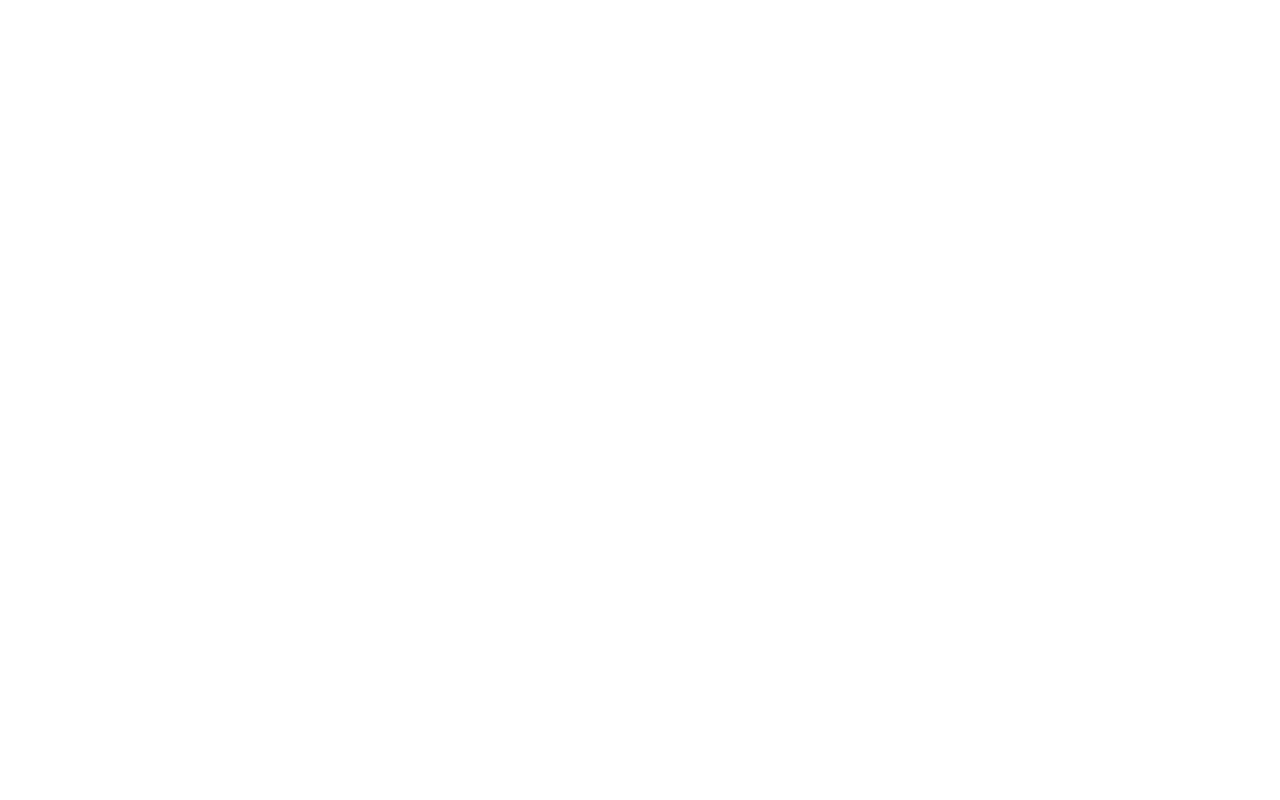
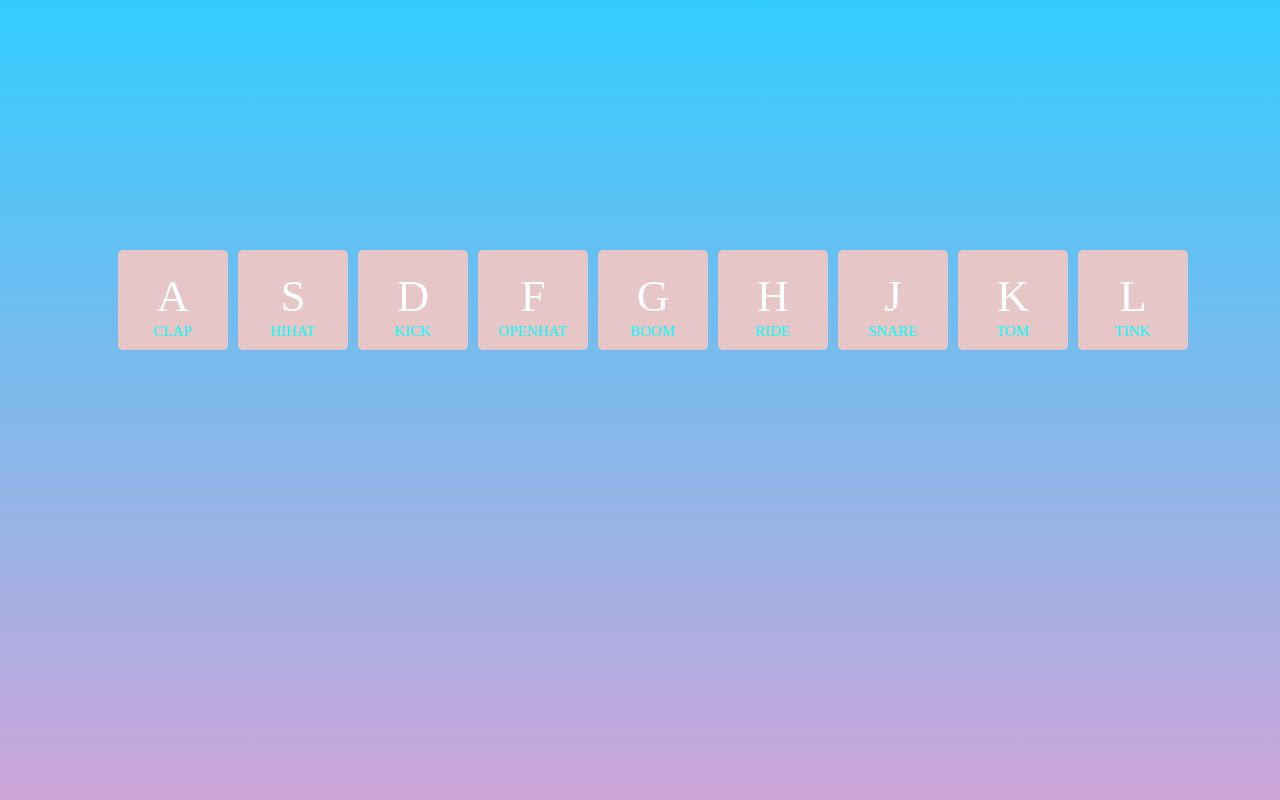
Before and after one commit to Saurav-Pant/30days30projects, a plain HTML site: page Twelth_Project_Drum_Kit/index.html in a window 1280 px wide. Shown: the top 800 px of the page. Drawn offline with Linux system fonts and the light colour scheme.

Commit message:
Html and Css Approx Done

```diff
--- a/Twelth_Project_Drum_Kit/index.html
+++ b/Twelth_Project_Drum_Kit/index.html
@@ -8,7 +8,49 @@
     <link rel="stylesheet" href="style.css" />
   </head>
   <body>
+    <div class="whole_body">
+      <div class="alphabet">
+        <div class="clap1 box">
+          <div class="clap imp">A</div>
+          <span class="chk">CLAP</span>
+        </div>
+        <div class="hihat1 box">
+          <div class="hihat imp">S</div>
+          <span class="chk">HIHAT</span>
+        </div>
+        <div class="kick1 box">
+          <div class="kick imp">D</div>
+          <span class="chk">KICK</span>
+        </div>
+        <div class="openhat1 box">
+          <div class="openhat imp">F</div>
+          <span class="chk">OPENHAT</span>
+        </div>
+        <div class="boom1 box">
+          <div class="boom imp">G</div>
+          <span class="chk">BOOM</span>
+        </div>
+        <div class="ride1 box">
+          <div class="ride imp">H</div>
+          <span class="chk">RIDE</span>
+        </div>
 
+        <div class="snare1 box">
+          <div class="snare imp">J</div>
+          <span class="chk">SNARE</span>
+        </div>
+        <div class="tom1 box">
+          <div class="tom imp">K</div>
+          <span class="chk">TOM</span>
+        </div>
+        <div class="tink1 box">
+          <div class="tink imp">L</div>
+          <span class="chk">TINK</span>
+        </div>
+      </div>
+
+
+    </div>
 
     <script src="index.js"></script>
   </body>
--- a/Twelth_Project_Drum_Kit/index.js
+++ b/Twelth_Project_Drum_Kit/index.js
@@ -0,0 +1,2 @@
+let all = document.querySelectorAll(".box");
+console.log(all);
--- a/Twelth_Project_Drum_Kit/style.css
+++ b/Twelth_Project_Drum_Kit/style.css
@@ -4,7 +4,34 @@
   box-sizing: border-box;
 }
 
-img {
-    background-image: url('/Twelth_Project_Drum_Kit/images/background.jpg');
-  background-size: cover;
+body {
+  background: linear-gradient(to bottom, #33ccff 0%, #ff99cc 100%) no-repeat;
+  height: 100vh;
+  width: 100%;
 }
+
+.alphabet {
+  display: flex;
+  align-items: center;
+  justify-content: center;
+  margin-top: 250px;
+}
+.alphabet .box {
+  background-color: rgb(230, 198, 198);
+  color: white;
+  margin-left: 10px;
+  height: 100px;
+  width: 110px;
+  text-align: center;
+  padding-top: 20px;
+  cursor: pointer;
+  border-radius: 5px;
+}
+.alphabet .box .chk {
+  color: aqua;
+  padding-top: 15px;
+  font-size: 15px;
+}
+.box .imp {
+  font-size: 45px;
+}
```
Also changed, not shown: Twelth_Project_Drum_Kit/images/background.jpg (deleted), Twelth_Project_Drum_Kit/images/download.png (deleted), Twelth_Project_Drum_Kit/images/mashmellow.avif (added).
